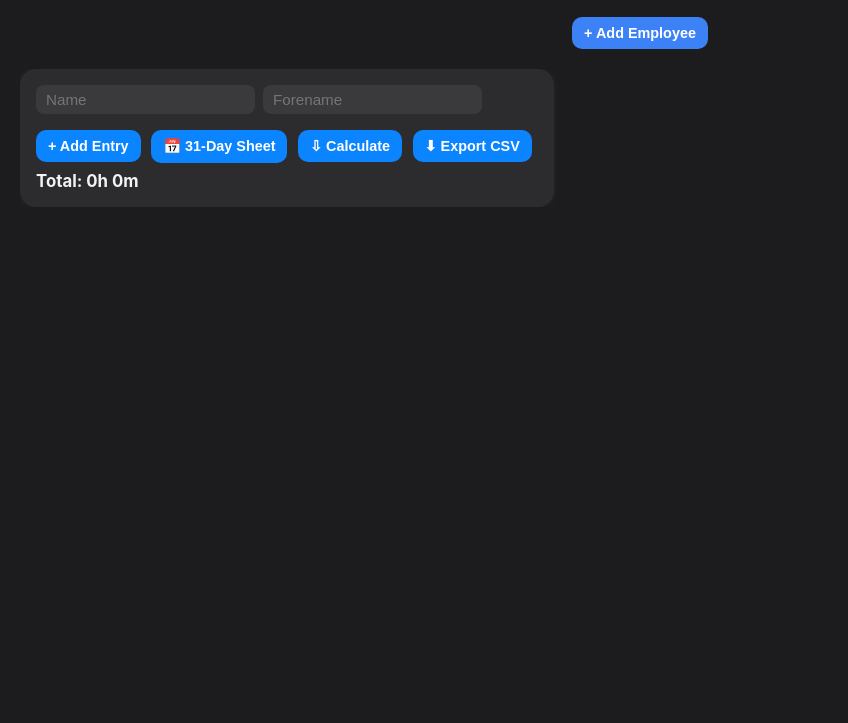
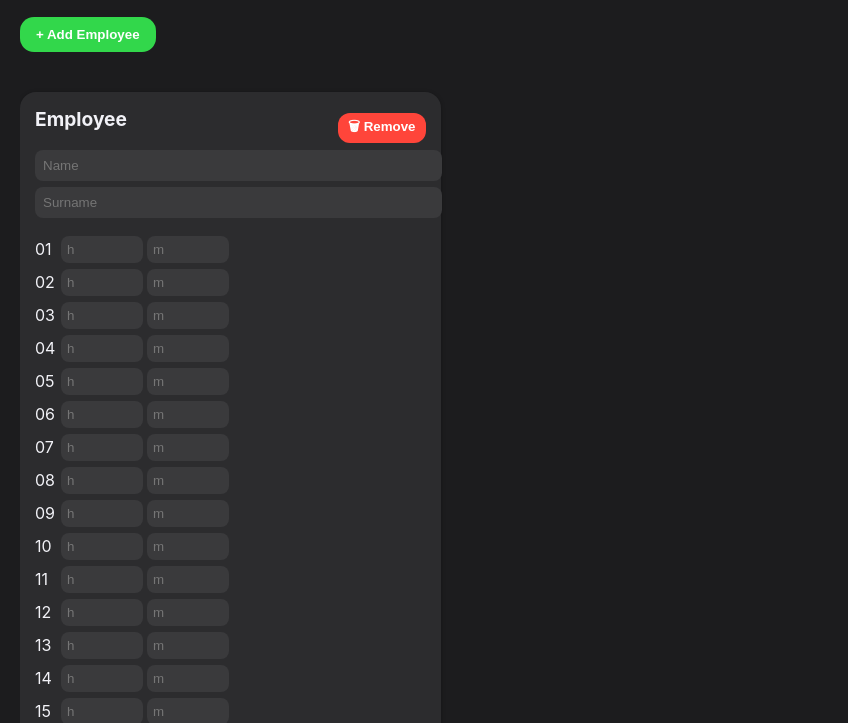
Before and after one commit to edxardedxard/employee_timetracker, a plain HTML site: page index.htm in a window 1280 px wide. Both pictures are taken after a click on the button "+ Add Employee". Shown: the part 77-800 px from the top of the page, without its empty margins (0-848 px from the left). Drawn offline with Linux system fonts and the light colour scheme.

Commit message:
Update index.htm

```diff
--- a/index.htm
+++ b/index.htm
@@ -6,246 +6,234 @@
   <meta name="viewport" content="width=device-width, initial-scale=1" />
   <style>
     body {
+      font-family: -apple-system, BlinkMacSystemFont, "Segoe UI", Roboto, sans-serif;
       background: #1c1c1e;
       color: #f2f2f7;
-      font-family: -apple-system, BlinkMacSystemFont, "Segoe UI", Roboto, sans-serif;
       margin: 0;
       padding: 20px;
     }
     h1 {
       text-align: center;
       font-size: 1.8rem;
-      margin-bottom: 20px;
     }
-    .employee-container {
+    #container {
       display: flex;
       flex-wrap: nowrap;
+      gap: 16px;
       overflow-x: auto;
-      gap: 20px;
+      padding: 20px 0;
     }
     .calculator {
       background: #2c2c2e;
+      padding: 15px;
       border-radius: 16px;
-      padding: 16px;
-      min-width: 300px;
-      box-shadow: 0 0 10px rgba(255,255,255,0.05);
+      min-width: 280px;
+      box-shadow: 0 1px 4px rgba(0,0,0,0.3);
+      display: flex;
+      flex-direction: column;
     }
-    .calculator h2 {
-      margin-bottom: 8px;
+    .calculator h3 {
+      margin-top: 0;
       font-size: 1.2rem;
     }
-    .input-row, .entry-row {
+    input[type="number"] {
+      width: 70px;
+      padding: 6px;
+      margin-right: 4px;
+      border: none;
+      border-radius: 8px;
+      background: #3a3a3c;
+      color: #f2f2f7;
+    }
+    .day-entry {
       display: flex;
-      gap: 8px;
-      margin-bottom: 10px;
+      align-items: center;
+      margin-bottom: 6px;
     }
-    input[type="text"], input[type="number"], input[type="date"] {
-      padding: 6px 10px;
-      border-radius: 8px;
+    .top-row {
+      display: flex;
+      justify-content: space-between;
+      align-items: center;
+    }
+    .remove-btn {
+      background: #ff453a;
+      color: white;
+      font-weight: bold;
       border: none;
-      background: #3a3a3c;
-      color: white;
-      font-size: 0.95rem;
+      border-radius: 12px;
+      padding: 4px 10px;
+      cursor: pointer;
     }
-    input[type="number"] { width: 60px; }
-    input[type="date"] { width: 140px; }
-    button {
+    .export-btn {
+      margin-top: 12px;
       background: #0a84ff;
       border: none;
-      padding: 8px 12px;
-      border-radius: 10px;
+      border-radius: 12px;
+      padding: 8px;
       color: white;
       cursor: pointer;
-      font-weight: bold;
-      font-size: 0.9rem;
-      margin-right: 6px;
     }
-    button:hover { background: #0066d6; }
-    button:active { background: #004ba0; }
-    .controls { margin-top: 10px; }
-    .total {
-      font-weight: bold;
-      margin-top: 8px;
-      font-size: 1.05rem;
+    .name-fields {
+      margin-bottom: 12px;
     }
-    #addEmpBtn {
-      display: block;
-      margin: 0 auto 20px auto;
-      background: #3c82f6;
-    }
-    .remove-btn {
-      background: #ff3b30;
+    .name-fields input {
+      background: #3a3a3c;
+      color: #f2f2f7;
       border: none;
       border-radius: 8px;
-      padding: 2px 8px;
+      padding: 8px;
+      width: 100%;
+      margin-bottom: 6px;
+    }
+    .total-display {
+      margin-top: 10px;
+      font-weight: bold;
+    }
+    #addBtn {
+      background: #32d74b;
+      padding: 10px 16px;
+      border: none;
+      border-radius: 14px;
+      color: white;
+      font-weight: bold;
+      margin-bottom: 20px;
+      cursor: pointer;
     }
   </style>
 </head>
 <body>
   <h1>Employee Time Tracker</h1>
-  <button id="addEmpBtn">+ Add Employee</button>
-  <div class="employee-container" id="employeeContainer"></div>
+  <button id="addBtn">+ Add Employee</button>
+  <div id="container"></div>
 
   <script>
-    let employeeIndex = 0;
+    let counter = 0;
+    const container = document.getElementById('container');
 
-    function createEmployeeCalculator(name = '', forename = '', data = []) {
-      const container = document.getElementById("employeeContainer");
+    function createEmployee(id = null, savedData = null) {
+      const empId = id || 'emp_' + Date.now() + '_' + counter++;
+      const div = document.createElement('div');
+      div.className = 'calculator';
+      div.dataset.id = empId;
 
-      const wrap = document.createElement("div");
-      wrap.className = "calculator";
-      wrap.dataset.index = employeeIndex;
-
-      const nameRow = document.createElement("div");
-      nameRow.className = "input-row";
-      nameRow.innerHTML = `
-        <input type="text" placeholder="Name" class="nameInput" value="${name}" />
-        <input type="text" placeholder="Forename" class="forenameInput" value="${forename}" />
+      const nameFields = document.createElement('div');
+      nameFields.className = 'name-fields';
+      nameFields.innerHTML = `
+        <input type="text" placeholder="Name" class="name" value="${savedData?.name || ''}">
+        <input type="text" placeholder="Surname" class="surname" value="${savedData?.surname || ''}">
       `;
 
-      const title = document.createElement("h2");
-      title.textContent = name + " " + forename;
+      const topRow = document.createElement('div');
+      topRow.className = 'top-row';
+      const title = document.createElement('h3');
+      title.textContent = 'Employee';
+      const removeBtn = document.createElement('button');
+      removeBtn.className = 'remove-btn';
+      removeBtn.textContent = '🗑 Remove';
+      removeBtn.onclick = () => {
+        if (confirm('Remove this employee?')) {
+          localStorage.removeItem(empId);
+          div.remove();
+        }
+      };
+      topRow.appendChild(title);
+      topRow.appendChild(removeBtn);
 
-      const entryList = document.createElement("div");
-      entryList.className = "entry-list";
-
-      const controls = document.createElement("div");
-      controls.className = "controls";
-      controls.innerHTML = `
-        <button onclick="addEntry(this)">+ Add Entry</button>
-        <button onclick="generate31Days(this)">📅 31-Day Sheet</button>
-        <button onclick="calculateTotal(this)">⇩ Calculate</button>
-        <button onclick="exportCSV(this)">⬇ Export CSV</button>
-      `;
-
-      const total = document.createElement("div");
-      total.className = "total";
-      total.textContent = "Total: 0h 0m";
-
-      wrap.appendChild(nameRow);
-      wrap.appendChild(title);
-      wrap.appendChild(entryList);
-      wrap.appendChild(controls);
-      wrap.appendChild(total);
-      container.appendChild(wrap);
-
-      employeeIndex++;
-
-      if (data.length > 0) {
-        data.forEach(entry => {
-          addEntry(wrap, entry.date, entry.hours, entry.minutes);
-        });
+      const days = document.createElement('div');
+      days.className = 'days';
+      for (let i = 1; i <= 31; i++) {
+        const entry = document.createElement('div');
+        entry.className = 'day-entry';
+        entry.innerHTML = `
+          <span style="width: 26px;">${i.toString().padStart(2, '0')}</span>
+          <input type="number" class="hours" placeholder="h" min="0">
+          <input type="number" class="minutes" placeholder="m" min="0" max="59">
+        `;
+        if (savedData?.days && savedData.days[i]) {
+          entry.querySelector('.hours').value = savedData.days[i].h;
+          entry.querySelector('.minutes').value = savedData.days[i].m;
+        }
+        days.appendChild(entry);
       }
 
-      // Update name when changed
-      wrap.querySelectorAll('.nameInput, .forenameInput').forEach(input => {
-        input.addEventListener('input', () => {
-          const n = wrap.querySelector('.nameInput').value;
-          const f = wrap.querySelector('.forenameInput').value;
-          title.textContent = n + " " + f;
-          saveAll();
+      const totalDisplay = document.createElement('div');
+      totalDisplay.className = 'total-display';
+
+      function calculateTotal() {
+        let total = 0;
+        const entries = div.querySelectorAll('.day-entry');
+        entries.forEach((e) => {
+          const h = parseInt(e.querySelector('.hours').value) || 0;
+          const m = parseInt(e.querySelector('.minutes').value) || 0;
+          total += h * 60 + m;
         });
+        totalDisplay.textContent = `Total: ${Math.floor(total / 60)}h ${total % 60}m`;
+      }
+
+      div.addEventListener('input', () => {
+        calculateTotal();
+        saveToStorage();
       });
 
-      saveAll();
+      const exportBtn = document.createElement('button');
+      exportBtn.className = 'export-btn';
+      exportBtn.textContent = '📤 Export CSV';
+      exportBtn.onclick = () => {
+        let csv = 'Day,Hours,Minutes\n';
+        const entries = div.querySelectorAll('.day-entry');
+        entries.forEach((e, i) => {
+          const h = e.querySelector('.hours').value || '0';
+          const m = e.querySelector('.minutes').value || '0';
+          csv += `${i + 1},${h},${m}\n`;
+        });
+        const name = div.querySelector('.name').value || 'employee';
+        const surname = div.querySelector('.surname').value || '';
+        const blob = new Blob([csv], { type: 'text/csv' });
+        const url = URL.createObjectURL(blob);
+        const a = document.createElement('a');
+        a.href = url;
+        a.download = `${name}_${surname}.csv`;
+        a.click();
+        URL.revokeObjectURL(url);
+      };
+
+      div.appendChild(topRow);
+      div.appendChild(nameFields);
+      div.appendChild(days);
+      div.appendChild(totalDisplay);
+      div.appendChild(exportBtn);
+      container.appendChild(div);
+      calculateTotal();
     }
 
-    function addEntry(el, dateVal = '', hoursVal = '', minutesVal = '') {
-      const wrap = el.closest('.calculator') || el;
-      const list = wrap.querySelector('.entry-list');
-
-      const row = document.createElement("div");
-      row.className = "entry-row";
-      row.innerHTML = `
-        <input type="date" value="${dateVal}" />
-        <input type="number" min="0" placeholder="Hours" value="${hoursVal}" />
-        <input type="number" min="0" max="59" placeholder="Minutes" value="${minutesVal}" />
-        <button class="remove-btn" onclick="this.parentElement.remove(); saveAll()">×</button>
-      `;
-      list.appendChild(row);
-      saveAll();
-    }
-
-    function generate31Days(btn) {
-      const wrap = btn.closest(".calculator");
-      const list = wrap.querySelector('.entry-list');
-      list.innerHTML = '';
-      const today = new Date();
-      const year = today.getFullYear();
-      const month = today.getMonth(); // 0-indexed
-
-      for (let d = 1; d <= 31; d++) {
-        const date = new Date(year, month, d);
-        const dateStr = date.toISOString().split("T")[0];
-        addEntry(wrap, dateStr, '', '');
-      }
-      saveAll();
-    }
-
-    function calculateTotal(btn) {
-      const wrap = btn.closest(".calculator");
-      let total = 0;
-      wrap.querySelectorAll('.entry-row').forEach(row => {
-        const h = parseInt(row.children[1].value) || 0;
-        const m = parseInt(row.children[2].value) || 0;
-        total += h * 60 + m;
-      });
-      const h = Math.floor(total / 60);
-      const m = total % 60;
-      wrap.querySelector(".total").textContent = `Total: ${h}h ${m}m`;
-    }
-
-    function exportCSV(btn) {
-      const wrap = btn.closest(".calculator");
-      const name = wrap.querySelector('.nameInput').value || "Unnamed";
-      const forename = wrap.querySelector('.forenameInput').value || "";
-      const rows = [["Date", "Hours", "Minutes"]];
-      wrap.querySelectorAll('.entry-row').forEach(row => {
-        const date = row.children[0].value;
-        const h = row.children[1].value;
-        const m = row.children[2].value;
-        rows.push([date, h, m]);
-      });
-      let csv = rows.map(r => r.join(",")).join("\n");
-      let blob = new Blob([csv], { type: "text/csv" });
-      let a = document.createElement("a");
-      a.href = URL.createObjectURL(blob);
-      a.download = `${name}_${forename}_time.csv`;
-      a.click();
-    }
-
-    function saveAll() {
-      const allData = [];
-      document.querySelectorAll(".calculator").forEach(calc => {
-        const name = calc.querySelector('.nameInput').value;
-        const forename = calc.querySelector('.forenameInput').value;
-        const entries = [];
-        calc.querySelectorAll('.entry-row').forEach(row => {
-          entries.push({
-            date: row.children[0].value,
-            hours: row.children[1].value,
-            minutes: row.children[2].value
-          });
+    function saveToStorage() {
+      document.querySelectorAll('.calculator').forEach((div) => {
+        const id = div.dataset.id;
+        const name = div.querySelector('.name').value;
+        const surname = div.querySelector('.surname').value;
+        const days = {};
+        div.querySelectorAll('.day-entry').forEach((e, i) => {
+          const h = parseInt(e.querySelector('.hours').value) || 0;
+          const m = parseInt(e.querySelector('.minutes').value) || 0;
+          if (h || m) days[i + 1] = { h, m };
         });
-        allData.push({ name, forename, entries });
-      });
-      localStorage.setItem("timeTrackerData", JSON.stringify(allData));
-    }
-
-    function loadAll() {
-      const data = JSON.parse(localStorage.getItem("timeTrackerData") || "[]");
-      data.forEach(emp => {
-        createEmployeeCalculator(emp.name, emp.forename, emp.entries);
+        localStorage.setItem(id, JSON.stringify({ name, surname, days }));
       });
     }
 
-    document.getElementById("addEmpBtn").addEventListener("click", () => {
-      createEmployeeCalculator();
-    });
+    document.getElementById('addBtn').onclick = () => {
+      createEmployee();
+    };
 
-    window.addEventListener("load", () => {
-      loadAll();
-    });
+    // Load from localStorage
+    for (let key in localStorage) {
+      if (key.startsWith('emp_')) {
+        try {
+          const data = JSON.parse(localStorage.getItem(key));
+          createEmployee(key, data);
+        } catch {}
+      }
+    }
   </script>
 </body>
 </html>
```
